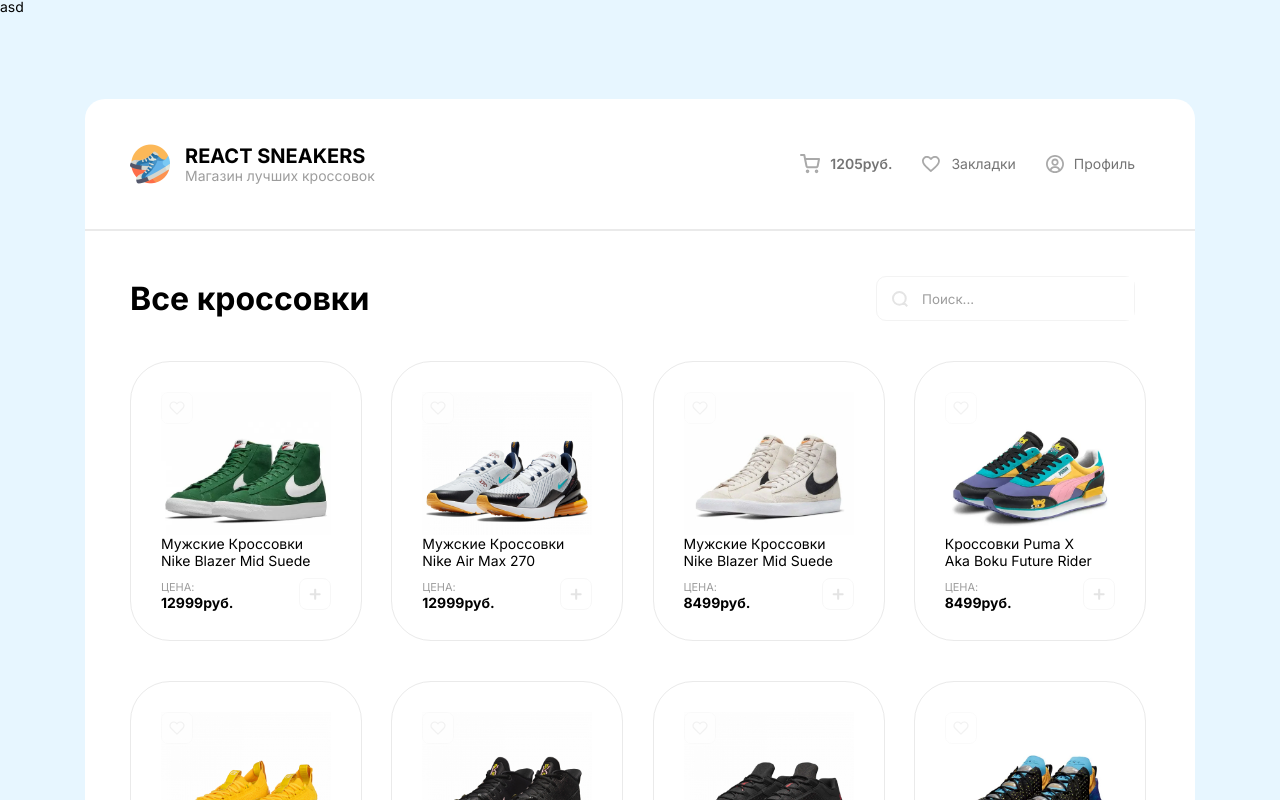
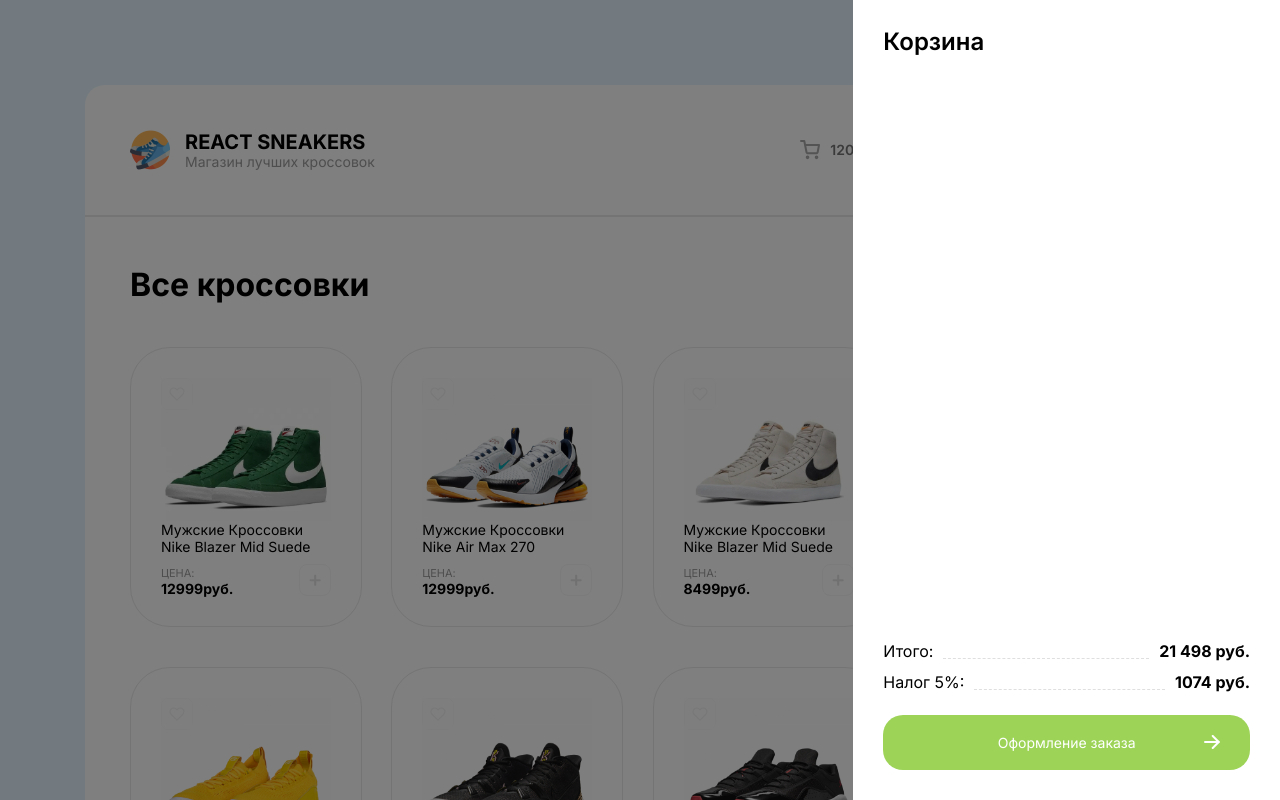
Before and after one commit to ReynekeJluc/react-sneakers, a React (Create React App) app: page / in a window 1280 px wide. Shown: the top 800 px of the page. Built offline with nearby package versions, Linux system fonts and the light colour scheme; data requests are answered from the project's data file.

Commit message:
begin drawer

```diff
--- a/src/components/Drawer/Drawer.module.scss
+++ b/src/components/Drawer/Drawer.module.scss
@@ -0,0 +1,77 @@
+.drawer_wrapper {
+	position: relative;
+	display: flex;
+	.drawer_bg {
+		position: absolute;
+		top: 0;
+		left: 0;
+		width: calc((100vw / 3) * 2);
+		height: 100vh;
+		background: #000;
+		opacity: 50%;
+		z-index: 10000;
+	}
+	.drawer__block {
+		padding: 30px;
+		position: absolute;
+		top: 0;
+		right: 0;
+		background: #fff;
+		height: 100vh;
+		width: calc(100vw / 3);
+		z-index: 10000;
+		display: flex;
+		flex-direction: column;
+		justify-content: space-between;
+
+		h4 {
+			font-weight: 600;
+			font-size: 24px;
+		}
+		.drawer__info {
+
+			.drawer__prices {
+				margin-bottom: 25px;
+				.total {
+					align-items: end;
+					font-size: 16px;
+					li {
+						display: flex;
+						justify-content: space-between;
+						align-items: end;
+						margin-top: 15px;
+					}
+					div {
+						flex: 1;
+						border-bottom: 1px dashed #DFDFDF;
+						margin: 0 10px;
+					}
+				}
+			}
+			.order__block {
+				position: relative;
+				.button__order {
+					position: relative;
+					background: #9DD458;
+					width: calc((100vw / 3) - 60px);
+					height: 55px;
+					border-radius: 20px;
+					p {
+						color: #fff;
+						position: absolute;
+						top: 50%;
+						left: 50%;
+						margin-right: -50%;
+						transform: translate(-50%, -50%);
+					}
+				}
+				svg {
+					position: absolute;
+					top: 20px;
+					right: 30px;
+					z-index: 1000;
+				}
+			}
+		}
+	}
+}
--- a/src/components/Drawer/index.js
+++ b/src/components/Drawer/index.js
@@ -2,7 +2,43 @@
 
 function Drawer(props) {
 	return (
-		<p>asd</p>
+		<div className={ styles.drawer_wrapper }>
+			<div className={ styles.drawer_bg }>
+			</div>
+			<div className={ styles.drawer__block }>
+				<h4>Корзина</h4>
+				<div className={ styles.drawer__list }>
+
+				</div>
+				<div className={ styles.drawer__info }>
+					<div className={ styles.drawer__prices }>
+						<ul className={ styles.total }>
+							<li>
+								<span>Итого:</span>
+								<div></div>
+								<b>21 498 руб.</b>
+							</li>
+							<li>
+								<span>Налог 5%:</span>
+								<div></div>
+								<b>1074 руб.</b>
+							</li>
+						</ul>
+					</div>
+					<a href="?" alt="order">
+						<div className={ styles.order__block }>
+							<div className={ styles.button__order }>
+								<p>Оформление заказа</p>
+							</div>
+							<svg width="16" height="14" viewBox="0 0 16 14" fill="none" xmlns="http://www.w3.org/2000/svg">
+								<path d="M1 7H14.7143" stroke="white" stroke-width="2" stroke-linecap="round" stroke-linejoin="round"/>
+								<path d="M8.71436 1L14.7144 7L8.71436 13" stroke="white" stroke-width="2" stroke-linecap="round" stroke-linejoin="round"/>
+							</svg>
+						</div>
+					</a>
+				</div>
+			</div>
+		</div>
 	)
 }
 
--- a/src/components/Header/Header.module.scss
+++ b/src/components/Header/Header.module.scss
@@ -28,11 +28,11 @@
 			display: flex;
 			align-items: center;
 			margin-left: 30px;
-			p, h2 {
+			p, h3 {
 				color: var(--color_links);
 				margin-left: 10px;
 			}
-			h2 {
+			h3 {
 				font-weight: 600;
 			}
 		}
--- a/src/components/Header/index.js
+++ b/src/components/Header/index.js
@@ -13,14 +13,14 @@
 				</div>
 			</a>
 			<div className={ styles.header__links }>
-				<p className={ styles.header__link }>
+				<div className={ styles.header__link }>
 					<svg width="20" height="20" viewBox="0 0 20 20" fill="none" xmlns="http://www.w3.org/2000/svg">
 						<path d="M7.54548 18.1818C7.99735 18.1818 8.36366 17.8155 8.36366 17.3636C8.36366 16.9118 7.99735 16.5455 7.54548 16.5455C7.09361 16.5455 6.72729 16.9118 6.72729 17.3636C6.72729 17.8155 7.09361 18.1818 7.54548 18.1818Z" stroke="#9B9B9B" strokeWidth="2" strokeLinecap="round" strokeLinejoin="round"/>
 						<path d="M16.5455 18.1818C16.9973 18.1818 17.3637 17.8155 17.3637 17.3636C17.3637 16.9118 16.9973 16.5455 16.5455 16.5455C16.0936 16.5455 15.7273 16.9118 15.7273 17.3636C15.7273 17.8155 16.0936 18.1818 16.5455 18.1818Z" stroke="#9B9B9B" strokeWidth="2" strokeLinecap="round" strokeLinejoin="round"/>
 						<path d="M1 1H4.27273L6.46545 11.9555C6.54027 12.3321 6.7452 12.6705 7.04436 12.9113C7.34351 13.1522 7.71784 13.2801 8.10182 13.2727H16.0545C16.4385 13.2801 16.8129 13.1522 17.112 12.9113C17.4112 12.6705 17.6161 12.3321 17.6909 11.9555L19 5.09091H5.09091" stroke="#9B9B9B" strokeWidth="2" strokeLinecap="round" strokeLinejoin="round"/>
 					</svg>
-					<h2 onClick={ props.DrawerOpen }>1205руб.</h2>
-				</p>
+					<h3 onClick={ props.DrawerOpen }>1205руб.</h3>
+				</div>
 				<a href="?" className={ styles.header__link }>
 					<svg width="19" height="17" viewBox="0 0 19 17" fill="none" xmlns="http://www.w3.org/2000/svg">
 						<g clipPath="url(#clip0_60_590)">
```
Also changed, not shown: public/img/icons/arrow.svg (added).
